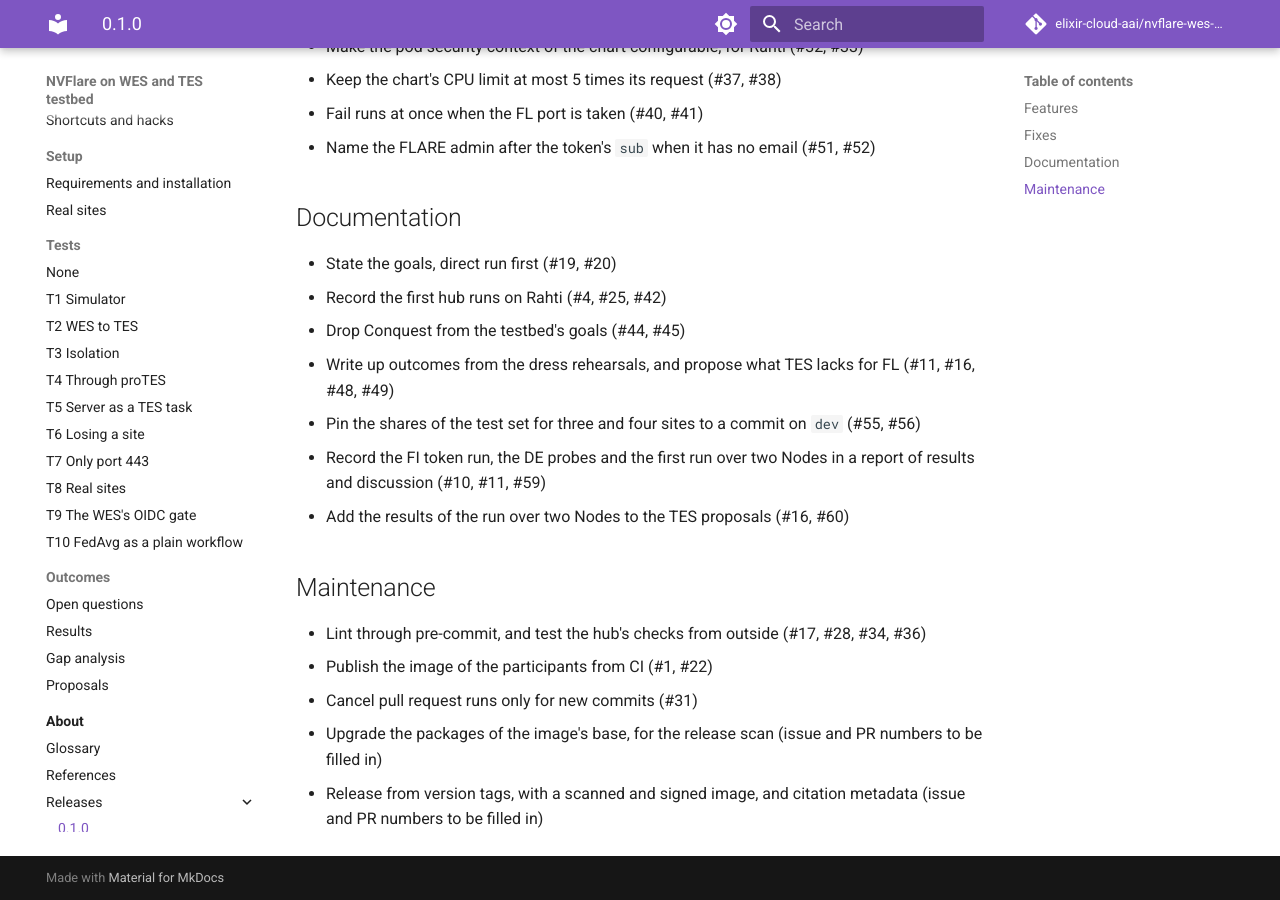
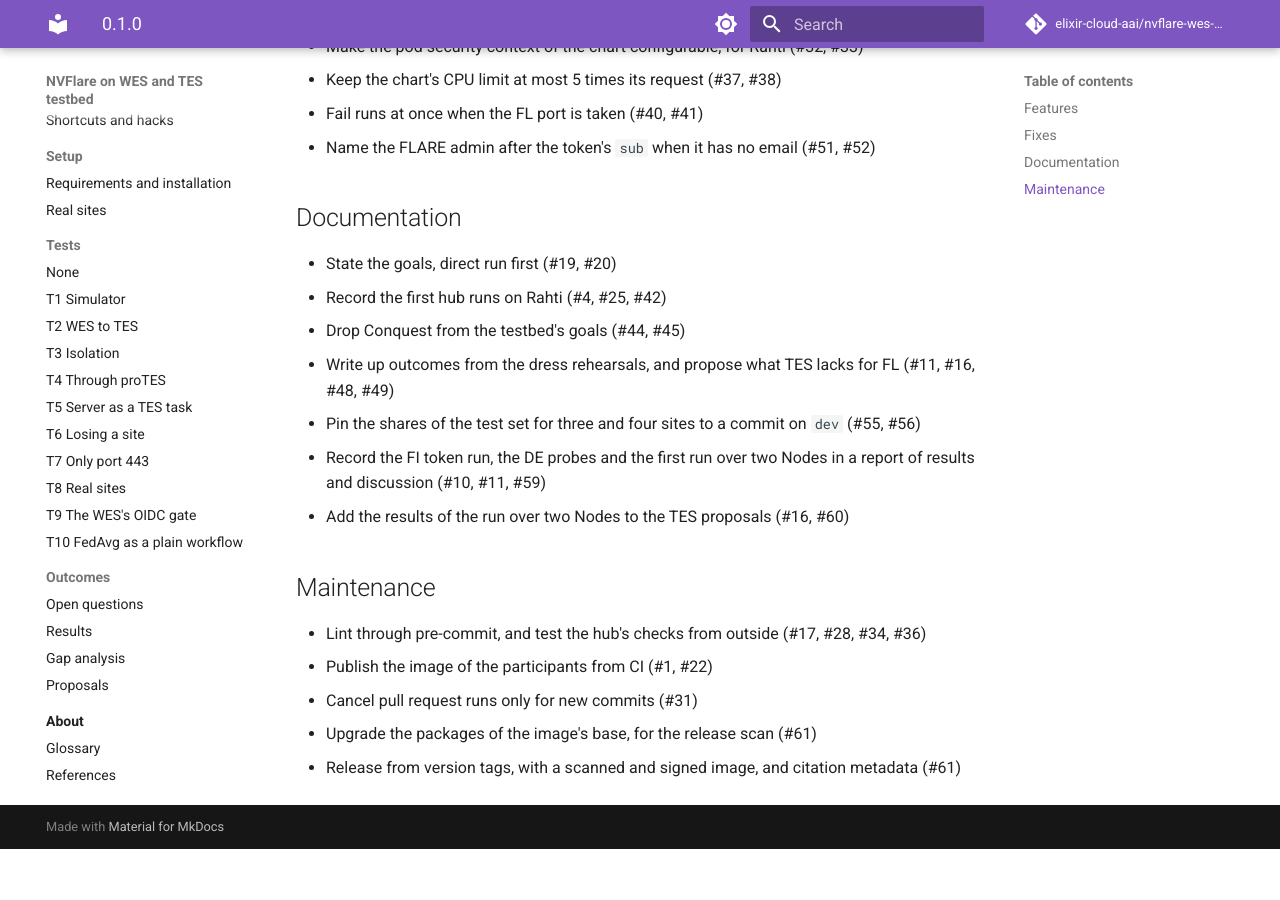
Before and after one commit to elixir-cloud-aai/nvflare-wes-testbed, an MkDocs documentation site: the page built from docs/releases/0.1.0.md, in a window 1280 px wide and 900 px high, scrolled down 1014 px. Built offline with MkDocs 1.6.1 and Material for MkDocs 9.7.7, drawn with Linux system fonts in a browser that asks for light colours; comment, search, counter and statistics services are not loaded; after the commit the page ends 1863 px from its top, so only the background shows below that.

Commit message:
docs: number the release bullets of 0.1.0
Co-Authored-By: Claude Opus 5.5 <noreply@anthropic.com>
Claude-Session: https://claude.ai/code/session_011FSoqN5w1v5t1QRTKU7ad5

```diff
--- a/docs/releases/0.1.0.md
+++ b/docs/releases/0.1.0.md
@@ -35,5 +35,5 @@ The first release of the testbed, which ran a federated learning job with NVIDIA
 - Lint through pre-commit, and test the hub's checks from outside (#17, #28, #34, #36)
 - Publish the image of the participants from CI (#1, #22)
 - Cancel pull request runs only for new commits (#31)
-- Upgrade the packages of the image's base, for the release scan (issue and PR numbers to be filled in)
-- Release from version tags, with a scanned and signed image, and citation metadata (issue and PR numbers to be filled in)
+- Upgrade the packages of the image's base, for the release scan (#61)
+- Release from version tags, with a scanned and signed image, and citation metadata (#61)
```
